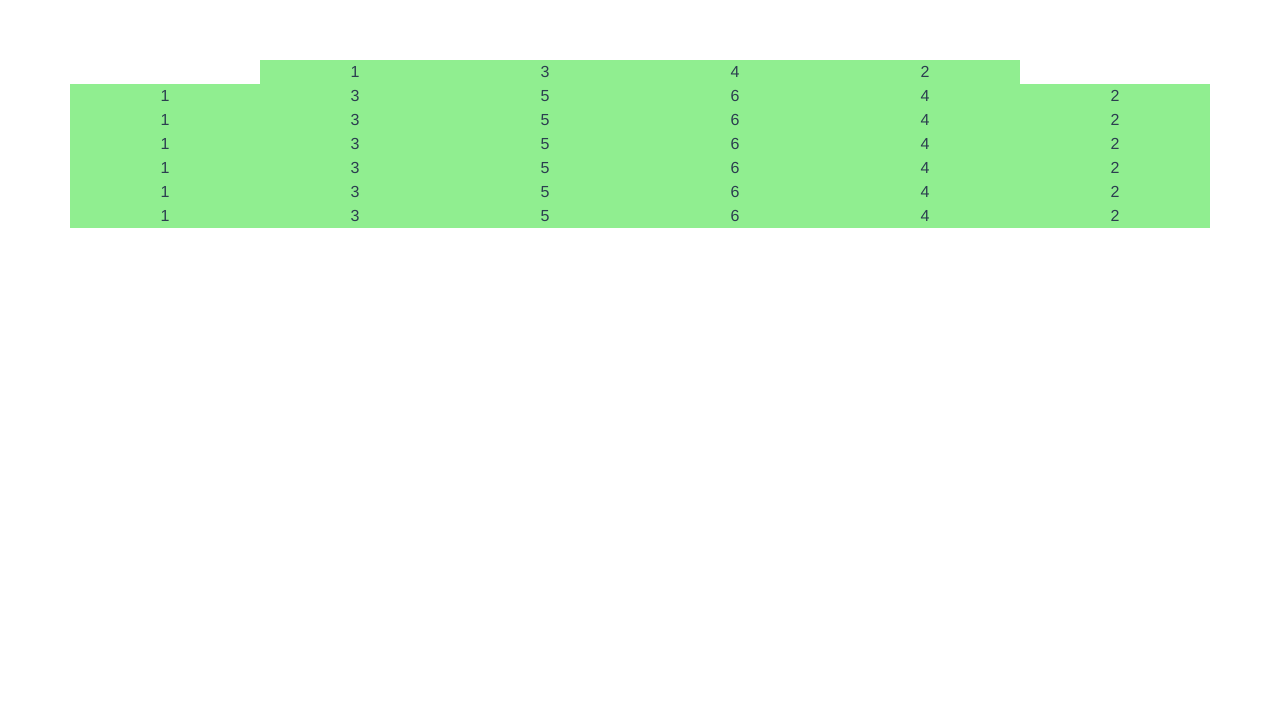
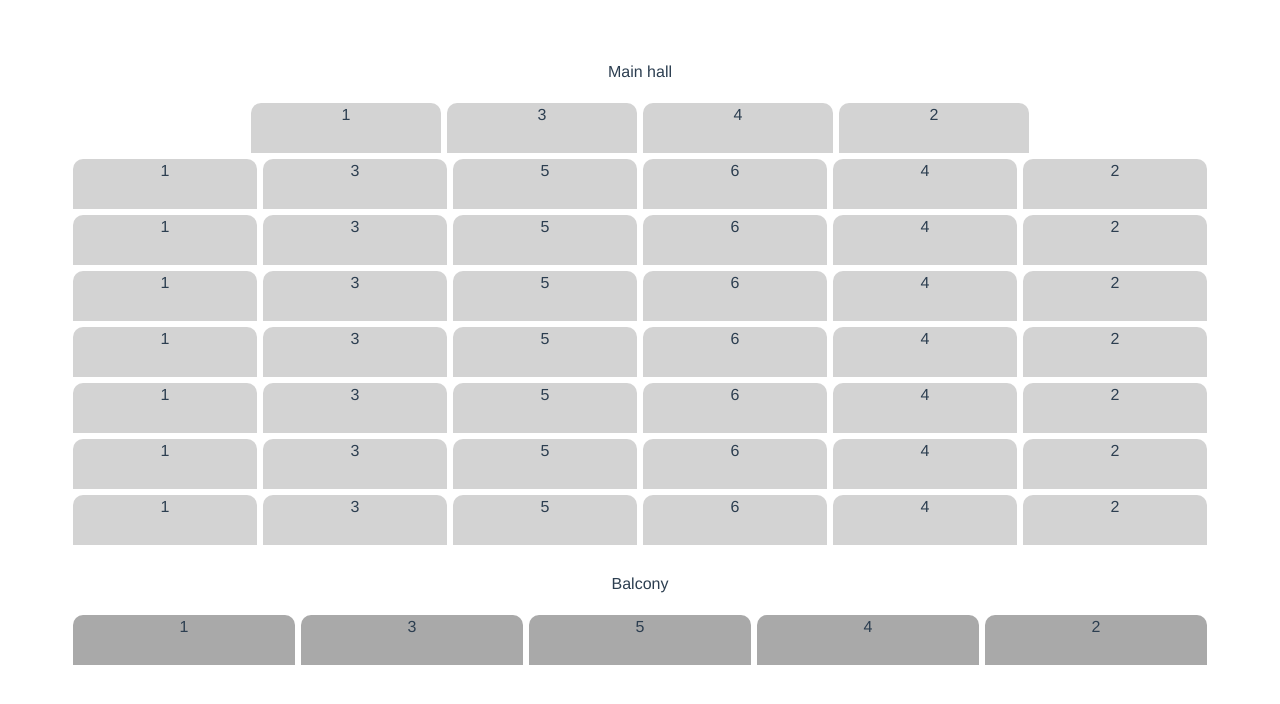
Before and after one commit to montagapallarols/vue-theater-layout, a Vue app: page / in a window 1280 px wide. Shown: the top 704 px of the page. Built offline with nearby package versions, Linux system fonts and the light colour scheme.

Commit message:
Add initial styling to seats

```diff
--- a/src/components/Layout.vue
+++ b/src/components/Layout.vue
@@ -1,12 +1,13 @@
 <template>
   <div class="layout">
     <div class="main-hall">
+      <p>Main hall</p>
       <b-container class="rows">
         <b-row class="row-1 justify-content-md-center">
-          <b-col col lg="2" class="seat">1</b-col>
-          <b-col col lg="2" class="seat">3</b-col>
-          <b-col col lg="2" class="seat">4</b-col>
-          <b-col col lg="2" class="seat">2</b-col>
+          <b-col col md="2" class="seat">1</b-col>
+          <b-col col md="2" class="seat">3</b-col>
+          <b-col col md="2" class="seat">4</b-col>
+          <b-col col md="2" class="seat">2</b-col>
         </b-row>
         <b-row class="row-2">
           <b-col class="seat">1</b-col>
@@ -56,6 +57,27 @@
           <b-col class="seat">4</b-col>
           <b-col class="seat">2</b-col>
         </b-row>
+        <b-row class="row-8">
+          <b-col class="seat">1</b-col>
+          <b-col class="seat">3</b-col>
+          <b-col class="seat">5</b-col>
+          <b-col class="seat">6</b-col>
+          <b-col class="seat">4</b-col>
+          <b-col class="seat">2</b-col>
+        </b-row>
+      </b-container>
+    </div>
+    <br />
+    <div class="balcony-1">
+      <p>Balcony</p>
+      <b-container class="rows">
+        <b-row class="row-1 justify-content-md-center">
+          <b-col class="seat">1</b-col>
+          <b-col class="seat">3</b-col>
+          <b-col class="seat">5</b-col>
+          <b-col class="seat">4</b-col>
+          <b-col class="seat">2</b-col>
+        </b-row>
       </b-container>
     </div>
   </div>
@@ -68,7 +90,43 @@ export default {
 </script>
 
 <style lang="scss" scoped>
-.seat {
-  background-color: lightgreen;
+.main-hall {
+  .seat {
+    background-color: lightgrey;
+    height: 50px;
+    width: 10px;
+    margin: 3px;
+    border-top-left-radius: 10px;
+    border-top-right-radius: 10px;
+    cursor: pointer;
+
+    &:hover {
+      background-color: grey;
+    }
+  }
+}
+
+.balcony-1 {
+  .seat {
+    background-color: darkgrey;
+    height: 50px;
+    width: 10px;
+    margin: 3px;
+    border-top-left-radius: 10px;
+    border-top-right-radius: 10px;
+    cursor: pointer;
+
+    &:hover {
+      background-color: grey;
+    }
+  }
+}
+
+.selected {
+  background-color: #0081cb;
+}
+
+.occupied {
+  background-color: #fff;
 }
 </style>
```
